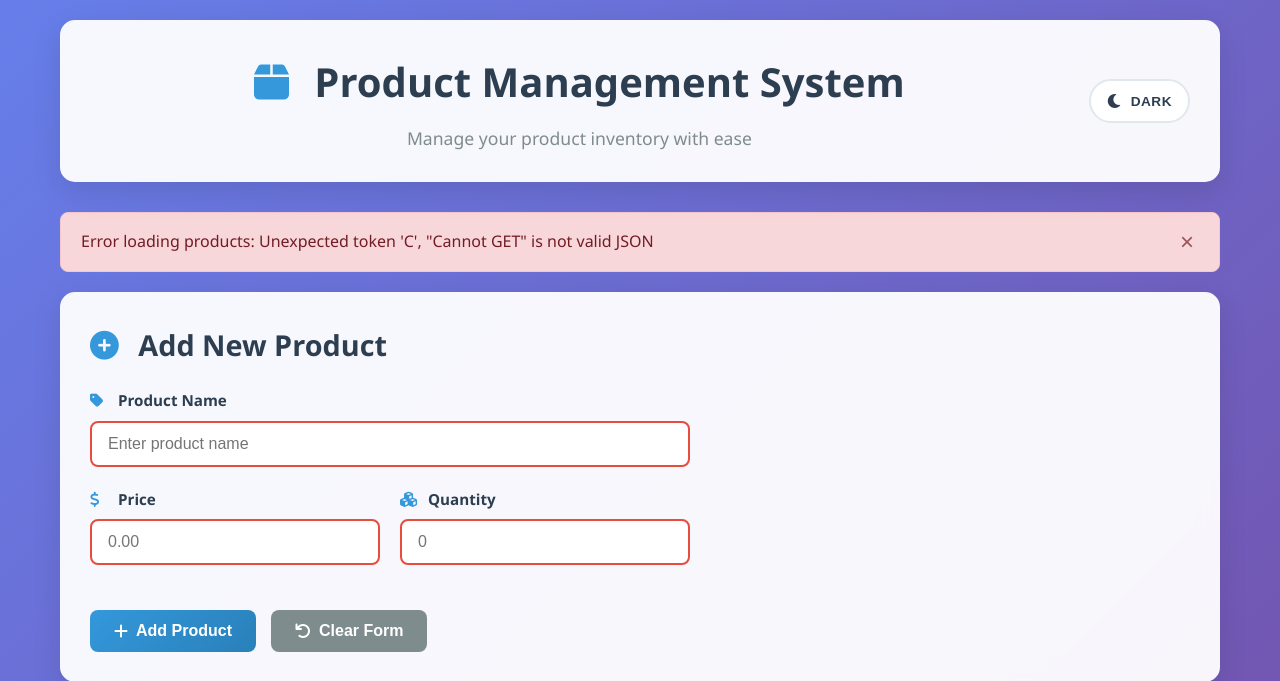
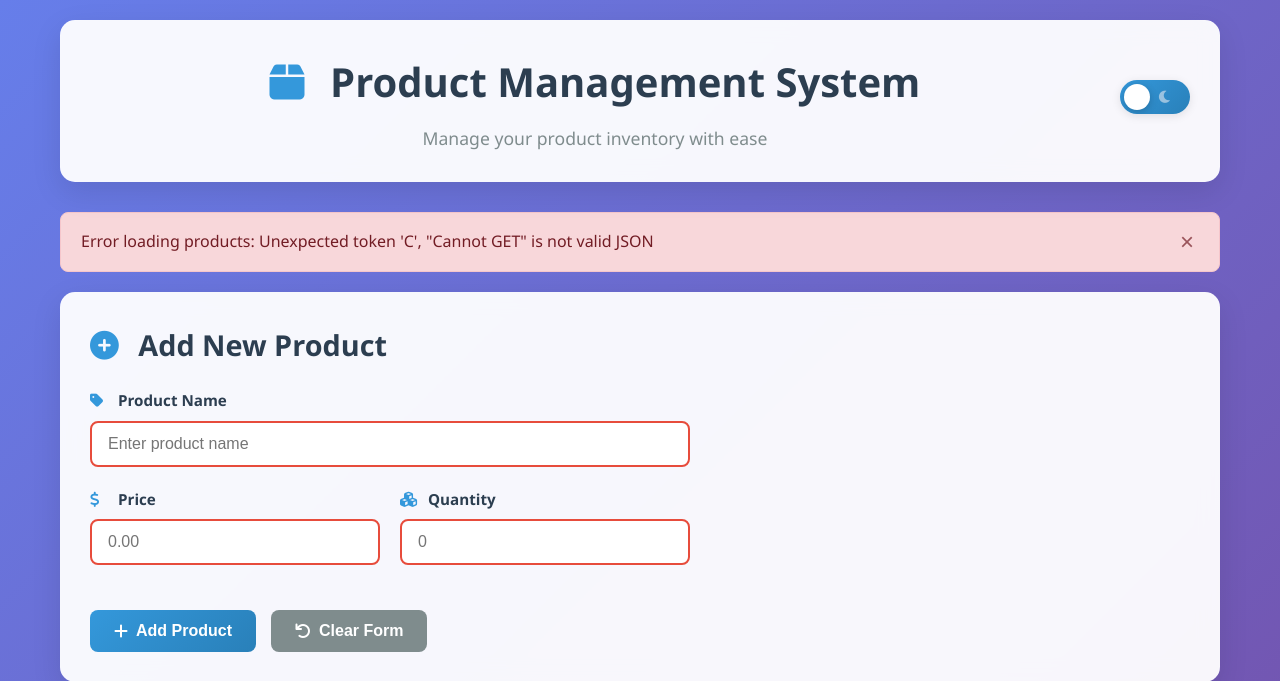
Before and after one commit to shhrikatta/product-management-full-stack-python, a Flask app: template templates/index.html in a window 1280 px wide. Shown: the top 681 px of the page. Run offline with Flask 3, Linux system fonts and the light colour scheme; the template is opened without the code that fills it, so the values that code supplies are empty.

Commit message:
feat: added theme switch

```diff
--- a/static/css/style.css
+++ b/static/css/style.css
@@ -148,45 +148,121 @@
     gap: 15px;
 }
 
-/* Theme Toggle Styles */
-.theme-toggle {
+/* Theme Switch Styles */
+.theme-switch-container {
     display: flex;
     align-items: center;
-    gap: 8px;
-    padding: 12px 16px;
-    background: var(--bg-tertiary);
-    color: var(--text-primary);
-    border: 2px solid var(--border-primary);
-    border-radius: 25px;
-    font-size: 0.9rem;
-    font-weight: 600;
-    cursor: pointer;
-    transition: all 0.3s ease;
-    min-width: 100px;
     justify-content: center;
 }
 
-.theme-toggle:hover {
-    background: var(--accent-primary);
-    color: var(--text-inverse);
-    border-color: var(--accent-primary);
-    transform: translateY(-2px);
-    box-shadow: 0 5px 15px var(--shadow-medium);
+.theme-switch {
+    position: relative;
+    display: inline-block;
+    width: 70px;
+    height: 34px;
+    cursor: pointer;
 }
 
-.theme-toggle i {
-    font-size: 1rem;
-    transition: transform 0.3s ease;
+.theme-switch input {
+    opacity: 0;
+    width: 0;
+    height: 0;
 }
 
-.theme-toggle:hover i {
-    transform: scale(1.1);
+.theme-slider {
+    position: absolute;
+    cursor: pointer;
+    top: 0;
+    left: 0;
+    right: 0;
+    bottom: 0;
+    background: linear-gradient(135deg, var(--accent-primary), var(--accent-secondary));
+    border-radius: 34px;
+    transition: all 0.4s ease;
+    box-shadow: 0 2px 10px var(--shadow-light);
+    display: flex;
+    align-items: center;
+    justify-content: space-between;
+    padding: 0 8px;
+    overflow: hidden;
 }
 
-.theme-label {
-    font-size: 0.85rem;
-    text-transform: uppercase;
-    letter-spacing: 0.5px;
+.theme-slider:before {
+    position: absolute;
+    content: "";
+    height: 26px;
+    width: 26px;
+    left: 4px;
+    bottom: 4px;
+    background: var(--bg-tertiary);
+    border-radius: 50%;
+    transition: all 0.4s cubic-bezier(0.175, 0.885, 0.32, 1.275);
+    box-shadow: 0 2px 8px rgba(0, 0, 0, 0.2);
+    z-index: 2;
+}
+
+/* Dark theme (checkbox checked) */
+input:checked + .theme-slider {
+    background: linear-gradient(135deg, #2d3748, #1a202c);
+    box-shadow: 0 2px 10px var(--shadow-medium);
+}
+
+input:checked + .theme-slider:before {
+    transform: translateX(36px);
+}
+
+/* Icons */
+.theme-icon-sun,
+.theme-icon-moon {
+    position: absolute;
+    top: 50%;
+    transform: translateY(-50%);
+    font-size: 14px;
+    transition: all 0.4s ease;
+    z-index: 1;
+}
+
+.theme-icon-sun {
+    left: 8px;
+    color: #fbbf24;
+    opacity: 1;
+}
+
+.theme-icon-moon {
+    right: 8px;
+    color: #e2e8f0;
+    opacity: 0.6;
+}
+
+/* When dark theme is active (checkbox checked) */
+input:checked + .theme-slider .theme-icon-sun {
+    opacity: 0.6;
+}
+
+input:checked + .theme-slider .theme-icon-moon {
+    opacity: 1;
+    color: #60a5fa;
+}
+
+/* Hover effects */
+.theme-switch:hover .theme-slider {
+    transform: translateY(-2px);
+    box-shadow: 0 5px 20px var(--shadow-medium);
+}
+
+.theme-switch:hover .theme-slider:before {
+    box-shadow: 0 3px 12px rgba(0, 0, 0, 0.3);
+}
+
+/* Active state */
+.theme-switch:active .theme-slider:before {
+    width: 28px;
+}
+
+/* Focus styles for accessibility */
+.theme-switch input:focus + .theme-slider {
+    outline: 2px solid var(--accent-primary);
+    outline-offset: 2px;
 }
 
 /* Alert Styles */
@@ -675,6 +751,27 @@
         justify-content: center;
     }
 
+    .theme-switch {
+        width: 60px;
+        height: 30px;
+    }
+
+    .theme-slider:before {
+        height: 22px;
+        width: 22px;
+        left: 4px;
+        bottom: 4px;
+    }
+
+    input:checked + .theme-slider:before {
+        transform: translateX(30px);
+    }
+
+    .theme-icon-sun,
+    .theme-icon-moon {
+        font-size: 12px;
+    }
+
     .header h1 {
         font-size: 2rem;
     }
--- a/static/js/app.js
+++ b/static/js/app.js
@@ -520,18 +520,19 @@
     }
 
     updateThemeToggle() {
-        const themeIcon = document.getElementById('theme-icon');
-        const themeLabel = document.getElementById('theme-label');
-        const themeToggle = document.getElementById('theme-toggle');
+        const themeCheckbox = document.getElementById('theme-checkbox');
+        const themeSwitchContainer = document.querySelector('.theme-switch-container');
 
-        if (this.currentTheme === 'dark') {
-            themeIcon.className = 'fas fa-sun';
-            themeLabel.textContent = 'Light';
-            themeToggle.title = 'Switch to light theme';
-        } else {
-            themeIcon.className = 'fas fa-moon';
-            themeLabel.textContent = 'Dark';
-            themeToggle.title = 'Switch to dark theme';
+        if (themeCheckbox && themeSwitchContainer) {
+            // Set checkbox state (checked = dark theme)
+            themeCheckbox.checked = this.currentTheme === 'dark';
+
+            // Update tooltip
+            if (this.currentTheme === 'dark') {
+                themeSwitchContainer.title = 'Switch to light theme';
+            } else {
+                themeSwitchContainer.title = 'Switch to dark theme';
+            }
         }
     }
 
--- a/templates/index.html
+++ b/templates/index.html
@@ -17,10 +17,15 @@
                     <p>Manage your product inventory with ease</p>
                 </div>
                 <div class="header-controls">
-                    <button id="theme-toggle" class="theme-toggle" onclick="toggleTheme()" title="Toggle dark/light theme">
-                        <i class="fas fa-moon" id="theme-icon"></i>
-                        <span class="theme-label" id="theme-label">Dark</span>
-                    </button>
+                    <div class="theme-switch-container" title="Toggle dark/light theme">
+                        <label class="theme-switch" for="theme-checkbox">
+                            <input type="checkbox" id="theme-checkbox" onchange="toggleTheme()">
+                            <span class="theme-slider">
+                                <i class="fas fa-sun theme-icon-sun"></i>
+                                <i class="fas fa-moon theme-icon-moon"></i>
+                            </span>
+                        </label>
+                    </div>
                 </div>
             </div>
         </header>
```
